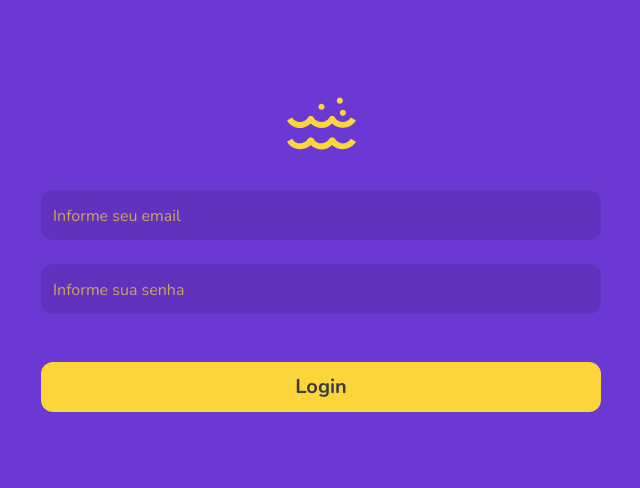
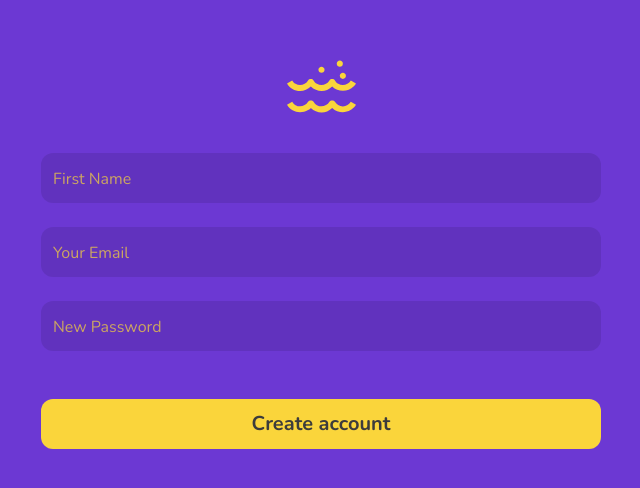
Before and after one commit to jardelgoncalves/finding-waves, a Vue app in the folder webapp/: page / in a window 1280 px wide. Shown: the part 138-626 px from the top of the page, without its empty margins (319-959 px from the left). Built offline with nearby package versions, Linux system fonts and the light colour scheme.

Commit message:
tests(webapp): show register page to test

```diff
--- a/webapp/src/App.vue
+++ b/webapp/src/App.vue
@@ -1,16 +1,16 @@
 <template>
   <div id="app">
-    <login-page />
+    <register-page />
   </div>
 </template>
 
 <script>
-import Login from './pages/Login'
+import Register from './pages/Register'
 
 export default {
   name: 'App',
   components: {
-    'login-page': Login,
+    'register-page': Register,
   },
   methods: {
     click() {
```
